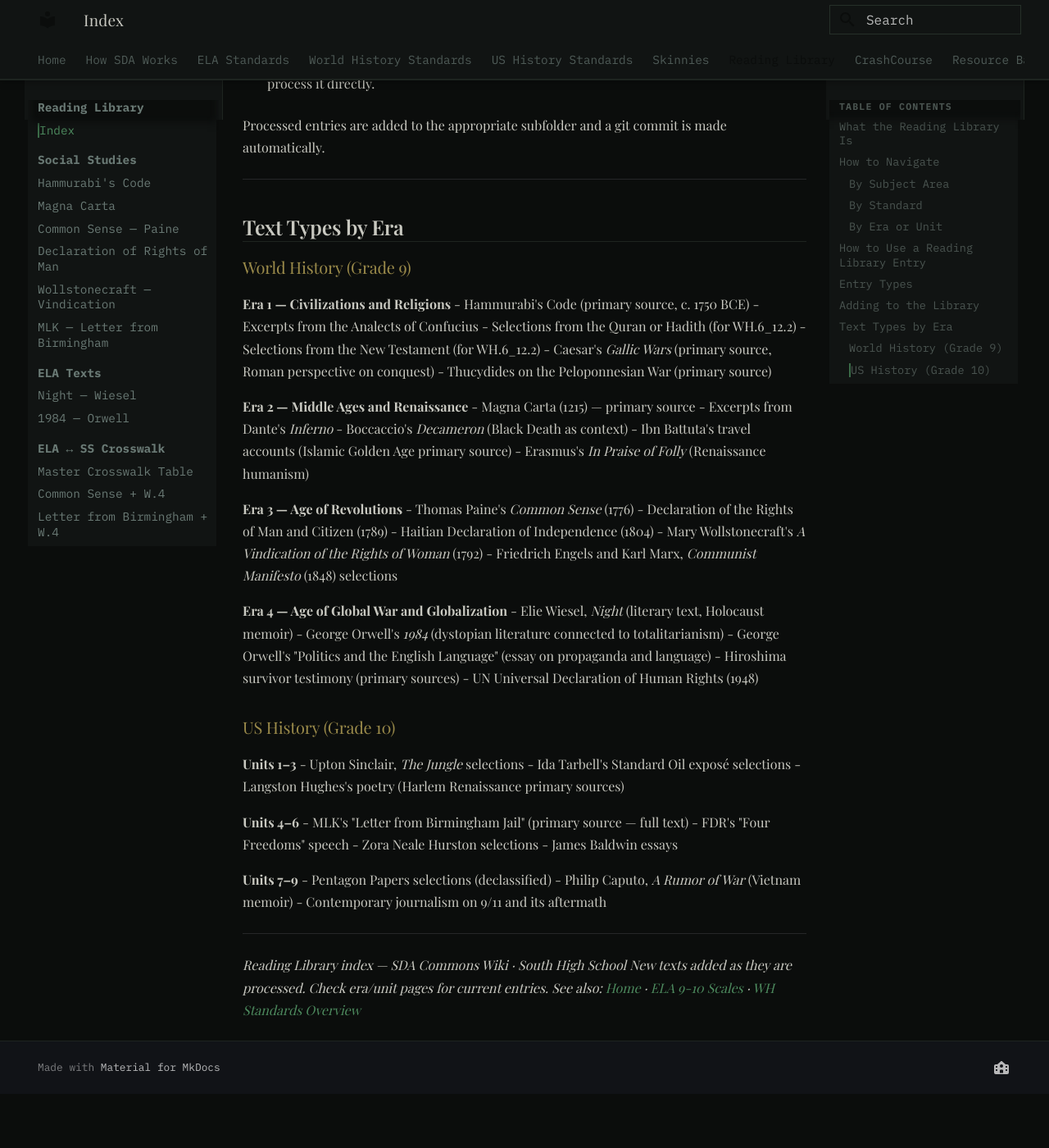
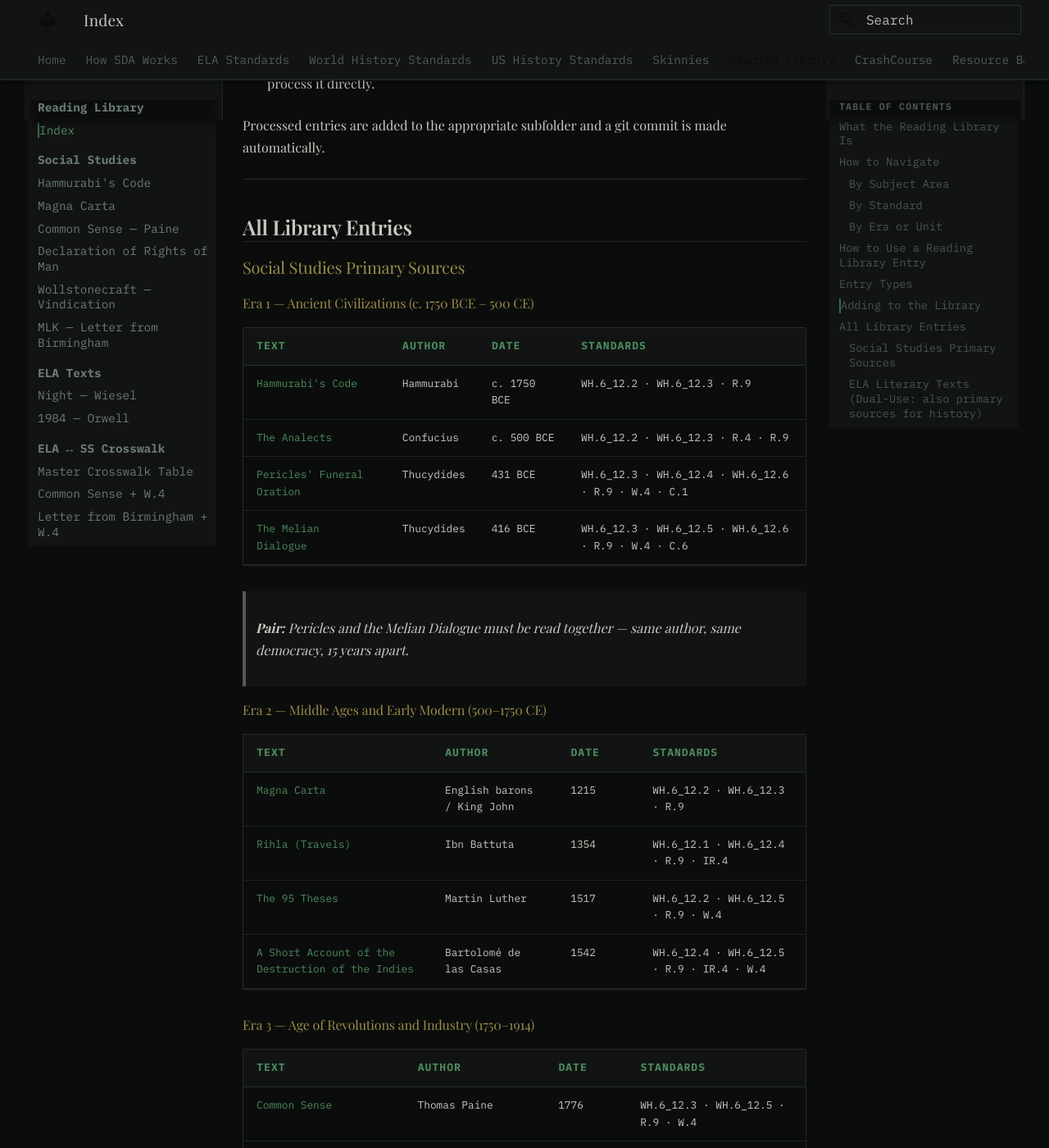
Before and after one commit to laskerpanda/SDA-WIKI, an MkDocs documentation site: the page built from docs/reading-library/index.md, in a window 1280 px wide and 1400 px high, scrolled down 3186 px. Shown: the whole window at 82% size. Built offline with MkDocs 1.6.1 and Material for MkDocs 9.7.7, drawn with Linux system fonts in a browser that asks for light colours; some web fonts are replaced; before the commit the page ends 4520 px from its top, so only the background shows below that; some of the changed text lies outside the part shown.

Commit message:
Phase 4 complete: add reading library index with all 20 entries
Updates index.md with linked tables for every entry now in the library
— organized by era, dual-use ELA texts flagged as history primary sources,
and rights chain noted across the full collection.

Co-Authored-By: Claude Sonnet 4.6 <noreply@anthropic.com>

```diff
--- a/docs/reading-library/index.md
+++ b/docs/reading-library/index.md
@@ -113,56 +113,71 @@ Processed entries are added to the appropriate subfolder and a git commit is mad
 
 ---
 
-## Text Types by Era
+## All Library Entries
 
-### World History (Grade 9)
+### Social Studies Primary Sources
 
-**Era 1 — Civilizations and Religions**
-- Hammurabi's Code (primary source, c. 1750 BCE)
-- Excerpts from the Analects of Confucius
-- Selections from the Quran or Hadith (for WH.6_12.2)
-- Selections from the New Testament (for WH.6_12.2)
-- Caesar's *Gallic Wars* (primary source, Roman perspective on conquest)
-- Thucydides on the Peloponnesian War (primary source)
+#### Era 1 — Ancient Civilizations (c. 1750 BCE – 500 CE)
 
-**Era 2 — Middle Ages and Renaissance**
-- Magna Carta (1215) — primary source
-- Excerpts from Dante's *Inferno*
-- Boccaccio's *Decameron* (Black Death as context)
-- Ibn Battuta's travel accounts (Islamic Golden Age primary source)
-- Erasmus's *In Praise of Folly* (Renaissance humanism)
+| Text | Author | Date | Standards |
+|------|--------|------|-----------|
+| [Hammurabi's Code](social-studies/hammurabi-code.md) | Hammurabi | c. 1750 BCE | WH.6_12.2 · WH.6_12.3 · R.9 |
+| [The Analects](social-studies/analects-confucius.md) | Confucius | c. 500 BCE | WH.6_12.2 · WH.6_12.3 · R.4 · R.9 |
+| [Pericles' Funeral Oration](social-studies/pericles-funeral-oration.md) | Thucydides | 431 BCE | WH.6_12.3 · WH.6_12.4 · WH.6_12.6 · R.9 · W.4 · C.1 |
+| [The Melian Dialogue](social-studies/melian-dialogue.md) | Thucydides | 416 BCE | WH.6_12.3 · WH.6_12.5 · WH.6_12.6 · R.9 · W.4 · C.6 |
 
-**Era 3 — Age of Revolutions**
-- Thomas Paine's *Common Sense* (1776)
-- Declaration of the Rights of Man and Citizen (1789)
-- Haitian Declaration of Independence (1804)
-- Mary Wollstonecraft's *A Vindication of the Rights of Woman* (1792)
-- Friedrich Engels and Karl Marx, *Communist Manifesto* (1848) selections
+> **Pair:** Pericles and the Melian Dialogue must be read together — same author, same democracy, 15 years apart.
 
-**Era 4 — Age of Global War and Globalization**
-- Elie Wiesel, *Night* (literary text, Holocaust memoir)
-- George Orwell's *1984* (dystopian literature connected to totalitarianism)
-- George Orwell's "Politics and the English Language" (essay on propaganda and language)
-- Hiroshima survivor testimony (primary sources)
-- UN Universal Declaration of Human Rights (1948)
+#### Era 2 — Middle Ages and Early Modern (500–1750 CE)
 
-### US History (Grade 10)
+| Text | Author | Date | Standards |
+|------|--------|------|-----------|
+| [Magna Carta](social-studies/magna-carta.md) | English barons / King John | 1215 | WH.6_12.2 · WH.6_12.3 · R.9 |
+| [Rihla (Travels)](social-studies/ibn-battuta-rihla.md) | Ibn Battuta | 1354 | WH.6_12.1 · WH.6_12.4 · R.9 · IR.4 |
+| [The 95 Theses](social-studies/luther-95-theses.md) | Martin Luther | 1517 | WH.6_12.2 · WH.6_12.5 · R.9 · W.4 |
+| [A Short Account of the Destruction of the Indies](social-studies/las-casas-short-account.md) | Bartolomé de las Casas | 1542 | WH.6_12.4 · WH.6_12.5 · R.9 · IR.4 · W.4 |
 
-**Units 1–3**
-- Upton Sinclair, *The Jungle* selections
-- Ida Tarbell's Standard Oil exposé selections
-- Langston Hughes's poetry (Harlem Renaissance primary sources)
+#### Era 3 — Age of Revolutions and Industry (1750–1914)
 
-**Units 4–6**
-- MLK's "Letter from Birmingham Jail" (primary source — full text)
-- FDR's "Four Freedoms" speech
-- Zora Neale Hurston selections
-- James Baldwin essays
+| Text | Author | Date | Standards |
+|------|--------|------|-----------|
+| [Common Sense](social-studies/common-sense-paine.md) | Thomas Paine | 1776 | WH.6_12.3 · WH.6_12.5 · R.9 · W.4 |
+| [Declaration of the Rights of Man](social-studies/declaration-rights-man.md) | National Assembly of France | 1789 | WH.6_12.3 · WH.6_12.5 · WH.6_12.6 · R.9 |
+| [A Vindication of the Rights of Woman](social-studies/wollstonecraft-vindication.md) | Mary Wollstonecraft | 1792 | WH.6_12.3 · WH.6_12.6 · R.9 · W.4 |
+| [Haitian Declaration of Independence](social-studies/haitian-declaration-independence.md) | Dessalines / Boisrond-Tonnerre | 1804 | WH.6_12.3 · WH.6_12.5 · WH.6_12.6 · R.9 · W.4 |
+| ["The White Man's Burden" + H.T. Johnson response](social-studies/kipling-white-mans-burden.md) | Kipling / Johnson | 1899 | WH.6_12.4 · WH.6_12.5 · WH.6_12.6 · R.7 · R.9 · IR.4 |
+| [The Communist Manifesto](social-studies/communist-manifesto.md) | Marx & Engels | 1848 | WH.6_12.2 · WH.6_12.3 · WH.6_12.5 · R.9 · W.4 |
+| [Narrative of the Life of Frederick Douglass](social-studies/narrative-frederick-douglass.md) | Frederick Douglass | 1845 | WH.6_12.4 · WH.6_12.5 · US.6_12.2 · US.6_12.4 · R.8 · R.9 · W.4 |
+| [The Jungle](social-studies/jungle-sinclair.md) | Upton Sinclair | 1906 | US.6_12.1 · US.6_12.4 · R.8 · W.4 · IR.1–5 |
+| ["Dulce et Decorum Est"](social-studies/dulce-et-decorum-est.md) | Wilfred Owen | 1920 | WH.6_12.2 · WH.6_12.5 · R.4 · R.7 · R.8 |
 
-**Units 7–9**
-- Pentagon Papers selections (declassified)
-- Philip Caputo, *A Rumor of War* (Vietnam memoir)
-- Contemporary journalism on 9/11 and its aftermath
+#### Era 4 — Global War and Globalization (1914–Present)
+
+| Text | Author | Date | Standards |
+|------|--------|------|-----------|
+| [FDR — Four Freedoms Speech](social-studies/fdr-four-freedoms.md) | Franklin D. Roosevelt | 1941 | WH.6_12.2 · WH.6_12.3 · US.6_12.1 · US.6_12.2 · R.9 · W.4 · C.1 |
+| [UN Universal Declaration of Human Rights](social-studies/un-declaration-human-rights.md) | United Nations | 1948 | WH.6_12.3 · WH.6_12.6 · US.6_12.1 · US.6_12.4 · R.9 · IR.1–5 |
+| [Rivonia Trial Speech](social-studies/mandela-rivonia-speech.md) | Nelson Mandela | 1964 | WH.6_12.3 · WH.6_12.6 · R.9 · W.4 · C.1 |
+| [UN Speech — "One Child, One Teacher"](social-studies/malala-un-speech.md) | Malala Yousafzai | 2013 | WH.6_12.2 · WH.6_12.6 · R.9 · W.4 · C.1 |
+
+> **Rights chain:** Hammurabi's Code → Pericles → Magna Carta → Common Sense → Declaration of Rights of Man → Haitian Declaration → FDR Four Freedoms → UN UDHR → Malala
+
+---
+
+### ELA Literary Texts (Dual-Use: also primary sources for history)
+
+| Text | Author | Date | ELA Standards | History Connection |
+|------|--------|------|---------------|--------------------|
+| [Julius Caesar](ela/julius-caesar-shakespeare.md) | Shakespeare | 1599 | R.8 · R.9 · W.4 | WH Era 1 (Rome) + WH Era 2 (Elizabethan political thought) |
+| [Narrative of Frederick Douglass](social-studies/narrative-frederick-douglass.md) | Douglass | 1845 | R.8 · R.9 · W.4 | USH Civil War era primary source |
+| [The Jungle](social-studies/jungle-sinclair.md) | Sinclair | 1906 | R.8 · W.4 · IR.1–5 | USH Progressive Era primary source |
+| [Fahrenheit 451](ela/fahrenheit-451-bradbury.md) | Bradbury | 1953 | R.8 · R.9 · W.4 | WH Era 4 Cold War cultural anxiety document |
+| [Night](ela/night-wiesel.md) | Wiesel | 1960 | R.8 · R.9 · W.4 | WH Era 4 Holocaust memoir / primary source |
+| [Warriors Don't Cry](ela/warriors-dont-cry.md) | Beals | 1994 | R.8 · R.9 · W.4 | USH Civil Rights primary source (Little Rock 1957) |
+| [Persepolis](ela/persepolis-satrapi.md) | Satrapi | 2000 | R.8 · R.9 · W.4 | WH Era 4 Iranian Revolution primary source |
+| [1984](ela/orwell-1984.md) | Orwell | 1949 | R.8 · R.9 · W.4 | WH Era 4 totalitarianism / Cold War |
+
+> **Dual-use note:** All ELA texts above carry both literary standards (R.8 literary analysis) and historical standards as primary sources for their era. See individual entries for full standard crosswalk.
 
 ---
 
```
